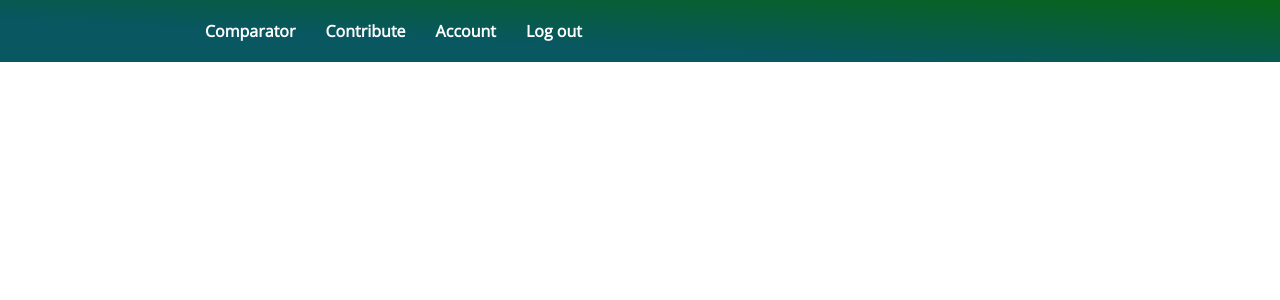
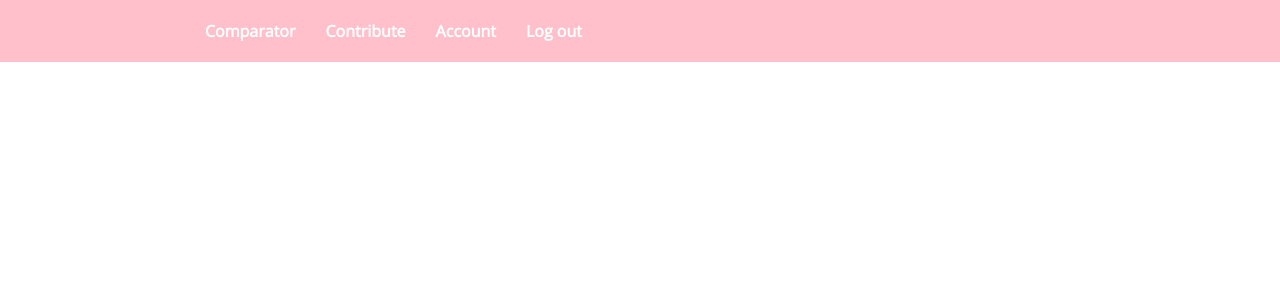
Before and after one commit to TrellixVulnTeam/policy-comparator_KDFX, a Flask app: page /account in a window 1280 px wide. Shown: the top 300 px of the page. Run offline with Flask 2, Linux system fonts and the light colour scheme; the visitor is signed in with stand-in values (Sample User, id 1); data comes from the database, SQL or seed files in the repository; parts of the project's set-up code (start-up, migrations or seed data) failed here and were passed over.

Commit message:
Pink background

```diff
--- a/app/static/css/home.css
+++ b/app/static/css/home.css
@@ -40,11 +40,12 @@ div.background {
   /* Setting text color to white */
   color: white;
   /*  Setting the gradient  */
-  background: linear-gradient(
+  /* background: linear-gradient(
     to right top,
     rgb(8, 87, 97) 35%,
     rgb(7, 100, 24) 100%
-  );
+  ); */
+  background: pink;
   /* Anchoring top to 0 */
   top: 0px;
   /* Setting width to 100% of window size */
```
